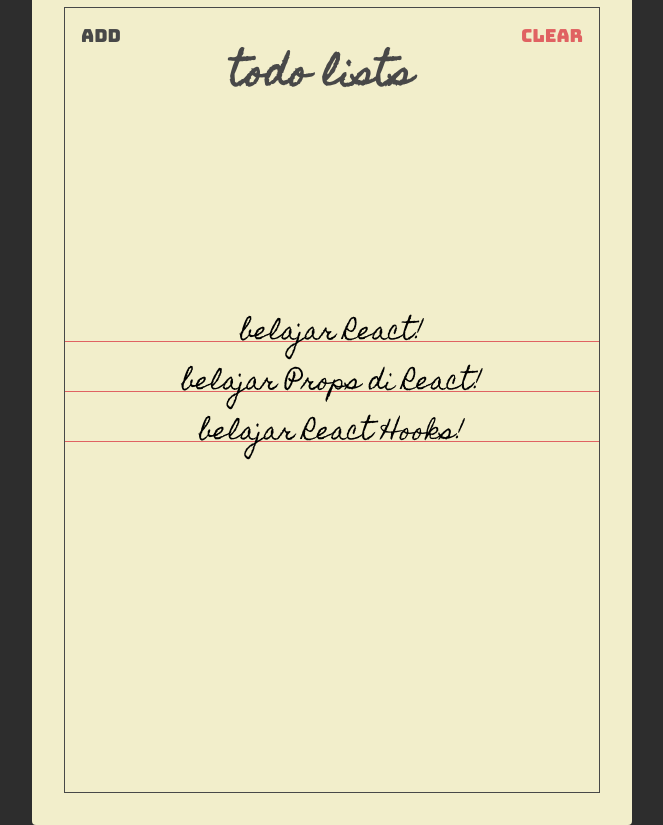
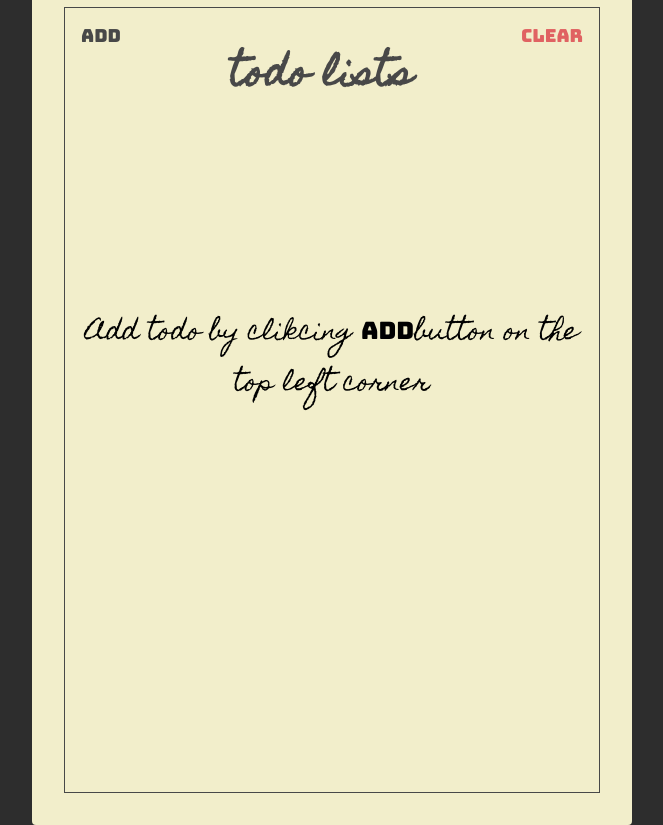
Before and after one commit to anton-sihotang/React-todolist, a React (Create React App) app: page / in a window 1280 px wide. Shown: the whole page, without its empty margins (308-971 px from the left). Built offline with nearby package versions, Linux system fonts and the light colour scheme.

Commit message:
delete function dan placeholder

```diff
--- a/src/components/Header.jsx
+++ b/src/components/Header.jsx
@@ -1,21 +1,24 @@
 import React from "react";
 import PropTypes from "prop-types";
 
-const Header = ({ showAddToggle, showAdd }) => {
+const Header = ({ showAddToggle, showAdd, clearTodos }) => {
   return (
     <section className="header">
       <button className="header-btn main-black-color" onClick={showAddToggle}>
         {showAdd ? "Finish" : "Add"}
       </button>
       <h1 className="header-title">Todo Lists</h1>
-      <button className="header-btn main-red-color">Clear</button>
+      <button className="header-btn main-red-color" onClick={clearTodos}>
+        Clear
+      </button>
     </section>
   );
 };
 
 Header.prototype = {
   showAddToggle: PropTypes.func.isRequired,
-  showAdd: PropTypes.bool.isRequired
+  showAdd: PropTypes.bool.isRequired,
+  clearTodos: PropTypes.func.isRequired
 };
 
 export default Header;
--- a/src/components/Todos.jsx
+++ b/src/components/Todos.jsx
@@ -6,7 +6,8 @@
 const Todos = ({ todos, completeTodo }) => {
   return (
     <section className="todos">
-      {todos.map((todo, index) => {
+      {todos.length > 0 &&
+        todos.map((todo, index) => {
           return (
             <Todo
               key={index}
@@ -17,6 +18,13 @@
             />
           );
         })}
+      {todos.length === 0 && (
+        <div className="todo-placeholder-text">
+          Add todo by clikcing{" "}
+          <span className="add-button-placeholder-text">Add</span>
+          button on the top left corner
+        </div>
+      )}
     </section>
   );
 };
--- a/src/pages/TodoList.jsx
+++ b/src/pages/TodoList.jsx
@@ -6,17 +6,17 @@
 import Todos from "../components/Todos";
 
 const TodoList = () => {
-  const [todos, setTodos] = useState([
-    { text: "belajar React!", isCompleted: false },
-    { text: "belajar Props di React!", isCompleted: false },
-    { text: "belajar React Hooks!", isCompleted: false }
-  ]);
+  const [todos, setTodos] = useState([]);
   const [showAdd, setShowAdd] = useState(false);
 
   const addTodo = (value) => {
-    const addedTodo = [...todos, { text: value, isCompleted: false }];
+    if (todos.length <= 10) {
+      const addedTodo = [...todos, { text: value, isCompleted: false }];
 
-    setTodos(addedTodo);
+      setTodos(addedTodo);
+    } else {
+      alert("only 10 todos is allowed !");
+    }
   };
   const completeTodo = (index) => {
     const addedTodo = [...todos];
@@ -24,13 +24,18 @@
 
     setTodos(addedTodo);
   };
+  const clearTodos = () => setTodos([]);
   const showAddToggle = () => setShowAdd(!showAdd);
 
   console.log("todos", todos);
 
   return (
     <Paper>
-      <Header showAddToggle={showAddToggle} showAdd={showAdd} />
+      <Header
+        showAddToggle={showAddToggle}
+        showAdd={showAdd}
+        clearTodos={clearTodos}
+      />
       <TodoForm addTodo={addTodo} showAdd={showAdd} />
       <Todos todos={todos} completeTodo={completeTodo} />
     </Paper>
--- a/src/styles.css
+++ b/src/styles.css
@@ -159,3 +159,15 @@
   left: 50%;
   transform: translate(-50%);
 }
+
+.todo-placeholder-text {
+  font-family: "homemade Apple", sans-serif;
+  font-size: 24px;
+  text-align: center;
+  padding: 16px;
+}
+
+.add-button-placeholder-text {
+  font-family: "Bungee", sans-serif;
+  font-size: 24px;
+}
```
Lines whose indentation alone changed are shown as unchanged.
